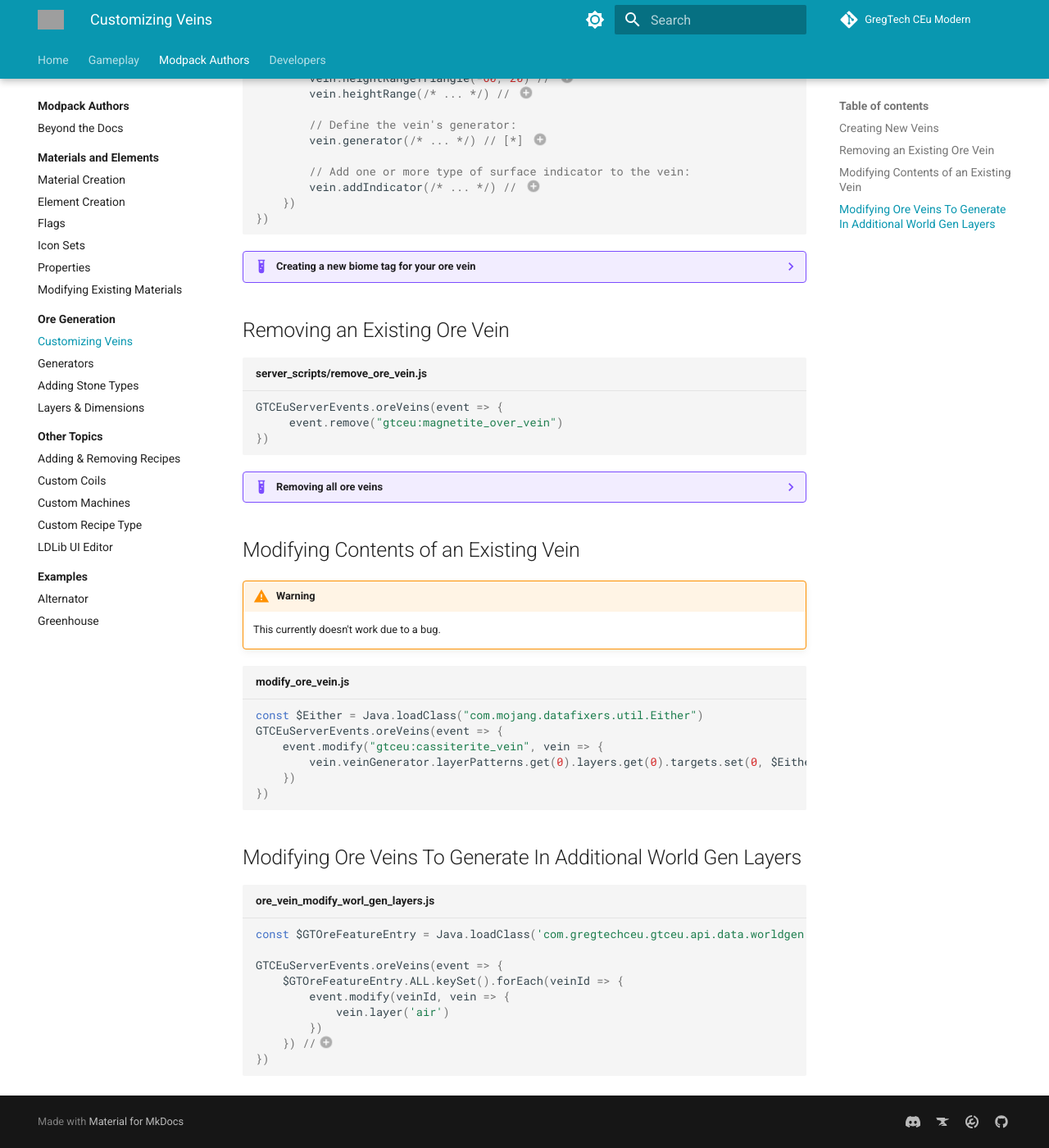
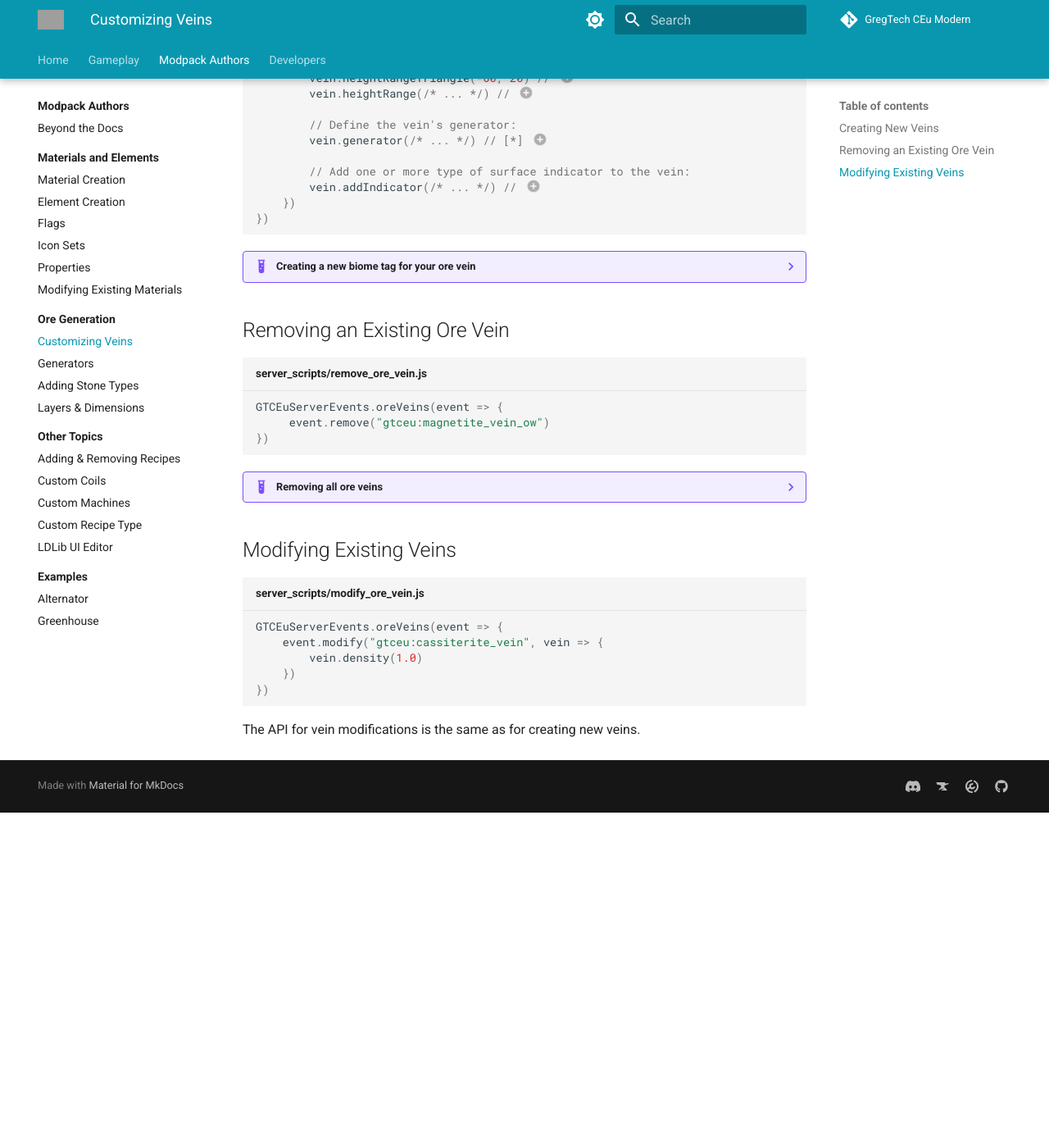
Before and after one commit to GregTechCEu/gtceu-modern-docs, an MkDocs documentation site: the page built from docs/Modpacks/Ore-Generation/01-Customizing-Veins.md, in a window 1280 px wide and 1400 px high, scrolled down 640 px. Shown: the whole window at 82% size. Built offline with MkDocs 1.6.1 and Material for MkDocs 9.7.7, drawn with Linux system fonts in a browser that asks for light colours; comment, search, counter and statistics services are not loaded; after the commit the page ends 1631 px from its top, so only the background shows below that; grey boxes are pictures that could not be loaded.

Commit message:
docs(kjs): adapt ore definition to new API

````diff
--- a/docs/Modpacks/Ore-Generation/01-Customizing-Veins.md
+++ b/docs/Modpacks/Ore-Generation/01-Customizing-Veins.md
@@ -76,7 +76,7 @@ GTCEuServerEvents.oreVeins(event => {
 
 
 ??? example "Creating a new biome tag for your ore vein"
-    In case you want to limit your ore vein to multiple biomes that don't have a common tag yet, you need to add one first:
+    In case you want to limit your ore vein to multiple biomes that don't have a common tag yet, you can either specify all biomes manually, or you can create a biome tag:
 
     ```js title="server_scripts/biome_tags.js"
     ServerEvents.tags('biome', event => {
@@ -85,14 +85,14 @@ GTCEuServerEvents.oreVeins(event => {
     })
     ```
 
-    You can then use your biome tag by simply calling `vein.biome('#kubejs:my_biome_tag')` in your vein definition.
+    You can then use your biome tag by simply calling `vein.biomes('#kubejs:my_biome_tag')` in your vein definition.
 
 
 ## Removing an Existing Ore Vein
 
 ```js title="server_scripts/remove_ore_vein.js"
 GTCEuServerEvents.oreVeins(event => {
-     event.remove("gtceu:magnetite_over_vein")
+     event.remove("gtceu:magnetite_vein_ow")
 })
 ```
 
@@ -103,42 +103,25 @@ GTCEuServerEvents.oreVeins(event => {
 
     ```js
     GTCEuServerEvents.oreVeins(event => {
-        let removed_veins = GTRegistries.ORE_VEINS.keys().stream().toList() // (1)
-        removed_veins.forEach(id => event.remove(id))
+        event.removeAll()
     })
     ```
 
-    1. Copying the keys first is necessary to avoid modifying the registry while iterating over it.
+    You can also filter the veins you want to remove:
+
+    ```js
+    event.removeAll((id, vein) => id.path != "magnetite_vein_ow")
+    ```
 
 
-## Modifying Contents of an Existing Vein
+## Modifying Existing Veins
 
-!!! warning
-    This currently doesn't work due to a bug.
-
-```js title="modify_ore_vein.js"
-const $Either = Java.loadClass("com.mojang.datafixers.util.Either")
+```js title="server_scripts/modify_ore_vein.js"
 GTCEuServerEvents.oreVeins(event => {
     event.modify("gtceu:cassiterite_vein", vein => {
-        vein.veinGenerator.layerPatterns.get(0).layers.get(0).targets.set(0, $Either.right(GTMaterials.get('diamond')))
+        vein.density(1.0)
     })
 })
 ```
 
-
-## Modifying Ore Veins To Generate In Additional World Gen Layers
-
-```js title="ore_vein_modify_worl_gen_layers.js"
-const $GTOreFeatureEntry = Java.loadClass('com.gregtechceu.gtceu.api.data.worldgen.GTOreFeatureEntry')
-
-GTCEuServerEvents.oreVeins(event => {
-    $GTOreFeatureEntry.ALL.keySet().forEach(veinId => {
-        event.modify(veinId, vein => {
-            vein.layer('air')
-        })
-    }) //(1)
-})
-```
-
-1. For this to work you must first create the new world gen layer of `air`.
-   _See [Creating a New World Gen Layer](./03-Layers-and-Dimensions.md#creating-a-new-world-gen-layer)_
+The API for vein modifications is the same as for creating new veins.
````
Also changed, not shown: other parts of docs/Modpacks/Ore-Generation/01-Customizing-Veins.md (+1 -1 lines), docs/Modpacks/Ore-Generation/02-Generators.md (+1 -1 lines), docs/Modpacks/Other-Topics/index.md (+1 -1 lines).
